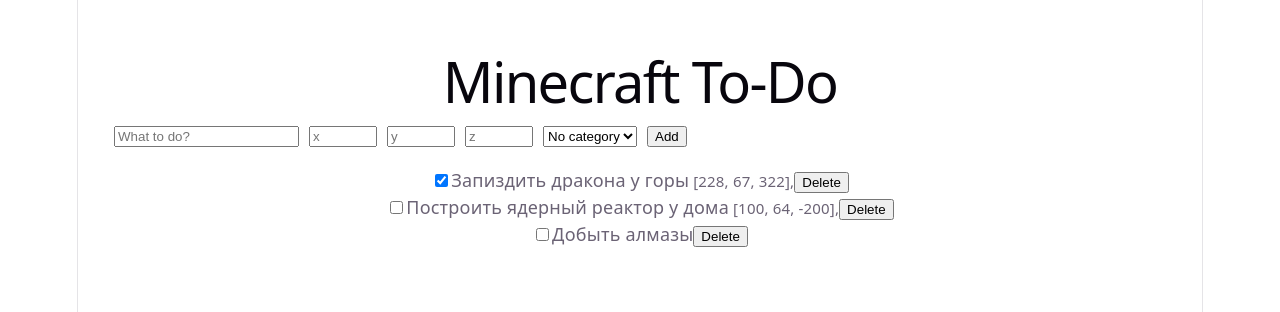
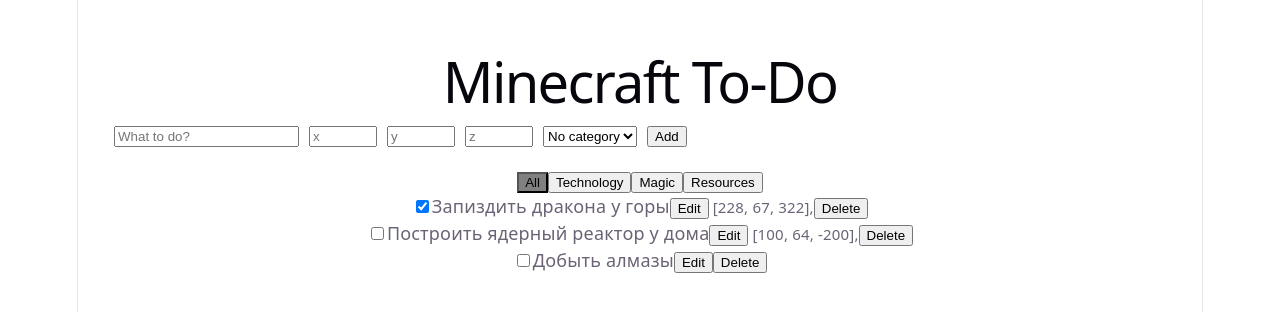
Before and after one commit to NikRushGH/mc-todo-app, a React (Vite) app: page / in a window 1280 px wide. Shown: the top 312 px of the page. Built offline with nearby package versions, Linux system fonts and the light colour scheme.

Commit message:
feat: add task editing and filtering functionality

```diff
--- a/src/App.tsx
+++ b/src/App.tsx
@@ -1,8 +1,9 @@
 import { TaskItem } from './components/TaskItem';
-import type { Task } from './types';
-import { useState } from 'react';
+import type { Category, Task } from './types';
+import { act, useState } from 'react';
 import { AddTaskForm } from './components/AddTaskForm';
 import { useEffect } from 'react';
+import { CATEGORIES } from './types';
 
 
 const INITIAL_TASKS: Task[] = [
@@ -62,6 +63,28 @@
     setTasks(tasks.filter((task) => task.id !== taskId));
   }
 
+  const editTask = (taskId: string, newText: string) => {
+    setTasks(
+      tasks.map((task) => {
+        if (task.id === taskId) {
+          return { ...task, text: newText};
+        }
+        return task;
+      })
+    );
+  };
+
+
+  const [activeFilter, setActiveFilter] = useState('all');
+
+
+  let filteredTasks: Task[] = [];
+
+  if (activeFilter ===  'all') {
+    filteredTasks = tasks;
+  } else {
+    filteredTasks = tasks.filter((task) => task.categoryId === activeFilter);
+  }
 
 
   return (
@@ -70,16 +93,34 @@
 
       <AddTaskForm onAdd={addTask}/>
 
+      {/* filter */}
+      <div>
+        {
+          [{ id: "all", name: "All", color: ""}, ...CATEGORIES].map((category) => (
+            <button
+            key={category.id}
+            type="button"
+            style={{ background: category.id === activeFilter ? 'grey' : ''}}
+            onClick={() => setActiveFilter(category.id)}>{category.name}</button>
+          ))
+        }
+      </div>
+
+
+
       <div>
 
-        {tasks.map((task) => (
+        {
+        filteredTasks.map((task) => (
           <TaskItem
           key={task.id}
           task={task}
           onToggle={toggleTask}
           onDelete={deleteTask}
+          onEdit={editTask}
           />
-        ))}
+        ))
+        }
 
       </div>
     </div>
--- a/src/components/TaskItem.tsx
+++ b/src/components/TaskItem.tsx
@@ -1,22 +1,43 @@
 import type { Task } from '../types';
+import { useState } from 'react';
 
 
 interface TaskItemProps {
     task: Task;
     onToggle: (taskId: string) => void;
     onDelete: (taskId: string) => void;
+    onEdit: (taskId: string, newText: string) => void;
 }
 
 export function TaskItem(props: TaskItemProps){
+    const [isEditing, setIsEditing] = useState(false);
+    const [editValue, setEditValue] = useState(props.task.text);
+
+
+const handleSave = () => {
+        props.onEdit(props.task.id, editValue);
+        setIsEditing(false);
+    }
+
+
     return (
         <div>
             <input type="checkbox" checked={props.task.isDone} onChange={() => props.onToggle(props.task.id)} />
 
-            <span>{props.task.text}</span>
+            {isEditing ? (
+                <>
+                    <input type="text" value={editValue} onChange={(e) => setEditValue(e.target.value)} />
+                    <button onClick={handleSave}>Save</button>
+                </>
+            ) : (
+                <>
+                    <span>{props.task.text}</span>
+                    <button onClick={() => setIsEditing(true)}>Edit</button>
+                </>
+            )}
 
             {props.task.coordinates && (
                 <small>
-                    {/* {' '} */}
                     {` [${props.task.coordinates.x}, ${props.task.coordinates.y}, ${props.task.coordinates.z}]`},
                 </small>
             )}
--- a/src/types.ts
+++ b/src/types.ts
@@ -19,7 +19,7 @@
 
 
 export const CATEGORIES: Category[] = [
-  { id: "tech", name: "Технологии", color: "#55aaff" },
-  { id: "magic", name: "Магия", color: "#aa00aa" },
-  { id: "resources", name: "Ресурсы", color: "#ffaa00" }
+  { id: "tech", name: "Technology", color: "#55aaff" },
+  { id: "magic", name: "Magic", color: "#aa00aa" },
+  { id: "resources", name: "Resources", color: "#ffaa00" }
 ];
```
